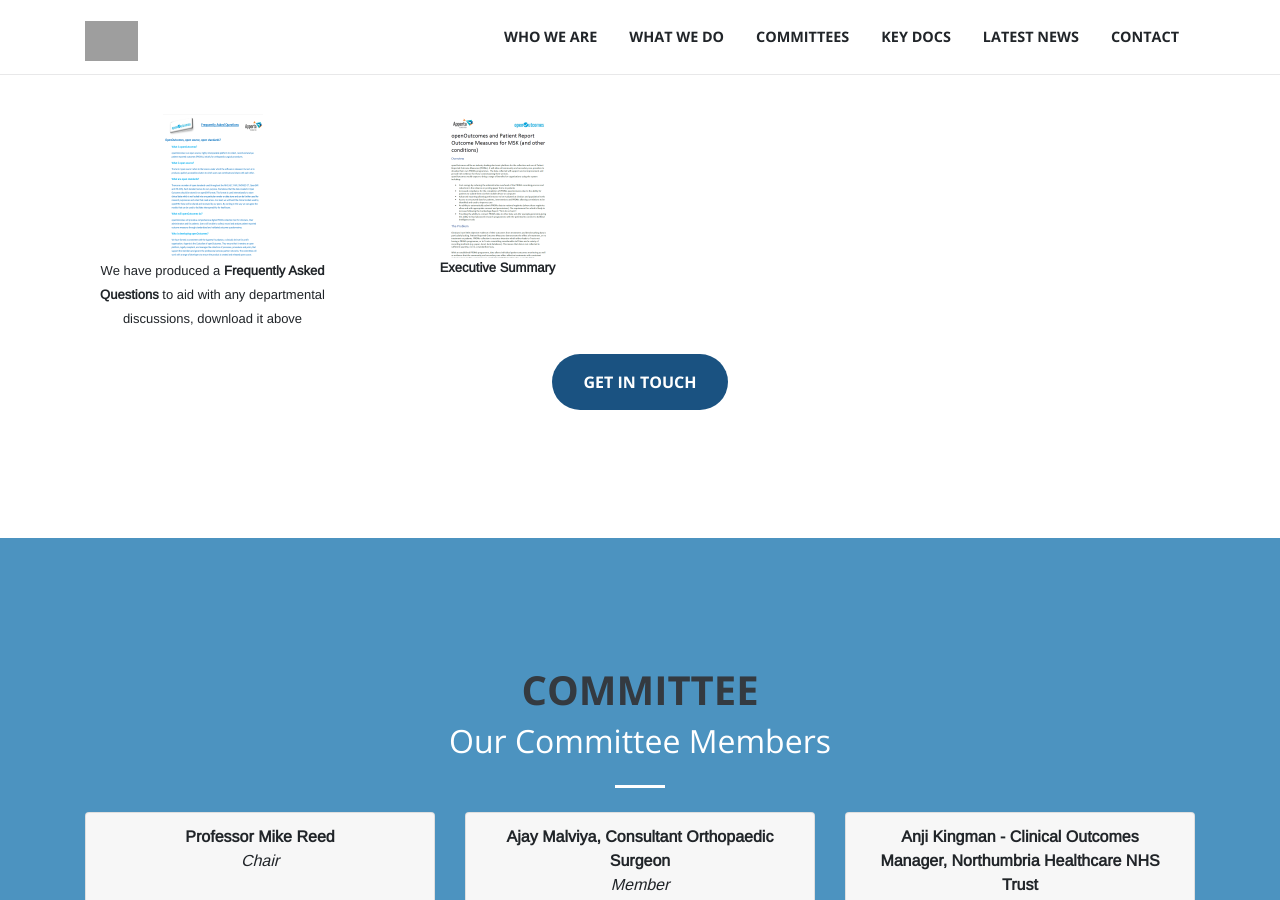
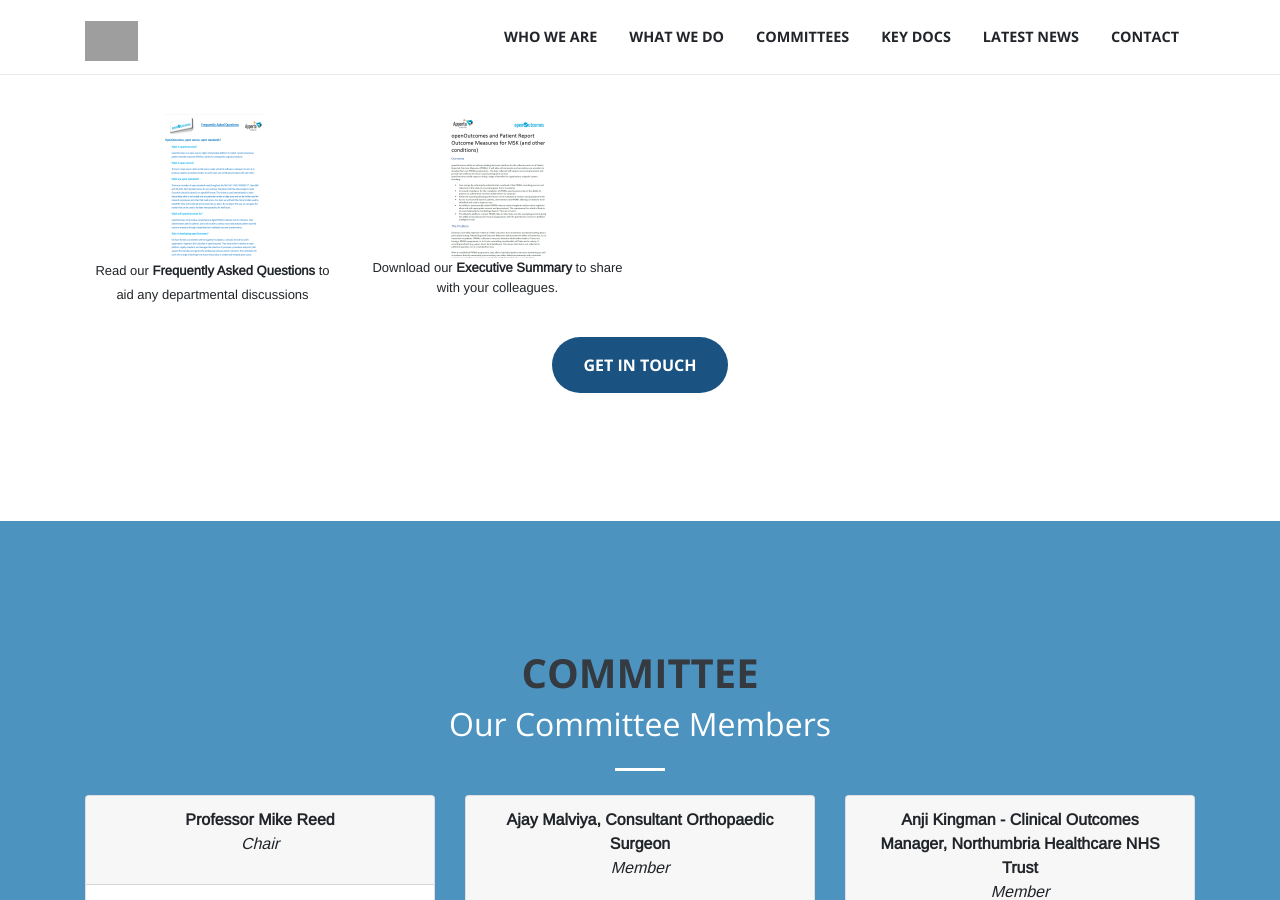
Before and after one commit to AppertaFoundation/apperta.org, a Jekyll site: the page built from _pages/OpenOutcomes.md, in a window 1280 px wide and 900 px high, scrolled down 1809 px. Built offline with Jekyll 4.4.1, drawn with Linux system fonts in a browser that asks for light colours; nearby versions of some CDN libraries; some web fonts are replaced; grey boxes are pictures that could not be loaded.

Commit message:
Update OpenOutcomes.md

```diff
--- a/_pages/OpenOutcomes.md
+++ b/_pages/OpenOutcomes.md
@@ -54,11 +54,11 @@ TOR: '/assets/Open Outcomes - Community Update (230120).pdf'
             <div class="row">
                 <div class="col-sm-3">
                     <a href="/assets/openOutcomes%20Frequently%20Asked%20Questions.pdf"><img src="/img/oo-faq.png"></a><br>
-                   <font size="2">We have produced a <b>Frequently Asked Questions</b> to aid with any departmental discussions, download it above</font>
+                   <font size="2">Read our <b>Frequently Asked Questions</b> to aid any departmental discussions</font>
                 </div>
                 <div class="col-sm-3">
                     <a href="/assets/openOutcomes%20Executive%20summary.pdf"><img src="/img/executive-summary.png"></a>
-                    <font size="2"><p><b>Executive Summary</b></p></font>
+                    <font size="2"><p>Download our <b>Executive Summary</b> to share with your colleagues.</p></font>
                 </div>
             </div>
         <br>
```
